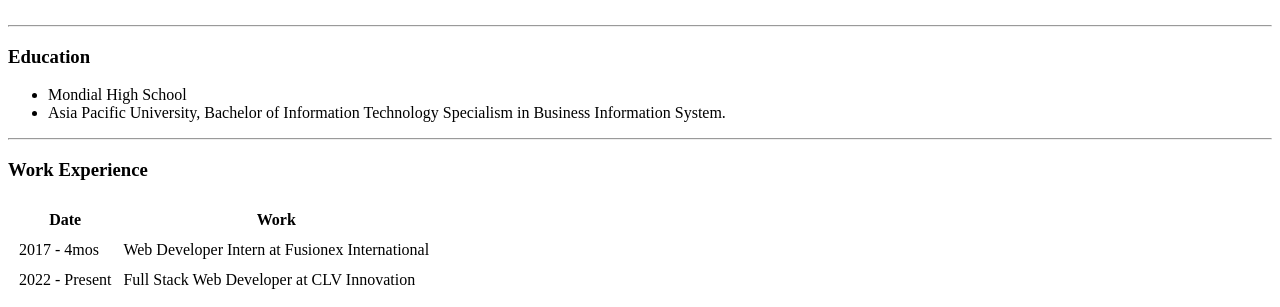
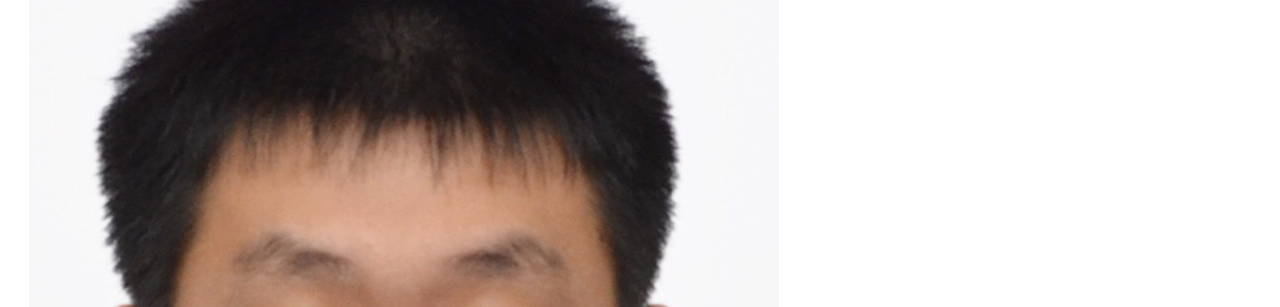
Before and after one commit to s0713/cv, a plain HTML site: page index.html in a window 1280 px wide. Shown: the part 181-488 px from the top of the page. Drawn offline with Linux system fonts and the light colour scheme.

Commit message:
Update index.html

```diff
--- a/index.html
+++ b/index.html
@@ -9,7 +9,7 @@
   <body>
     <table cellspacing="20">
       <tr>
-        <td><img src="./images/TP051801.jpeg" alt="Stanley Wijaya" /></td>
+        <td><img src="./TP051801.jpeg" alt="Stanley Wijaya" /></td>
         <td>
           <h1>Stanley Wijaya</h1>
           <p>
```
